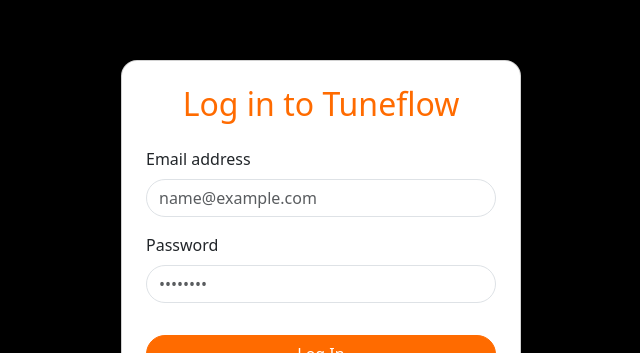
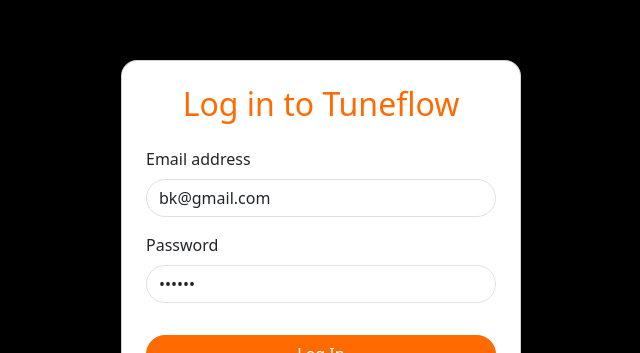
Before and after one commit to BrianKhong-BK/tuneflow-capstone, a React (Vite) app: page /login in a window 1280 px wide. Shown: the part 151-504 px from the top of the page, without its empty margins (319-959 px from the left). Built offline with nearby package versions, Linux system fonts and the light colour scheme; no server answers.

Commit message:
add discontinue message

```diff
--- a/src/pages/HomePage.jsx
+++ b/src/pages/HomePage.jsx
@@ -183,6 +183,16 @@
           <p className="lead mb-5">
             Stream your favorite music anytime, anywhere.
           </p>
+          <div className="lead mb-5">
+            <p>
+              (Due to API changes this site is no longer working. Just click on
+              login to continue or visit the new site:)
+            </p>
+            <a href="https://tuneflow-frontend.vercel.app">
+              https://tuneflow-frontend.vercel.app
+            </a>
+          </div>
+
           <div className="d-flex gap-3">
             <Button
               variant="outline-light"
--- a/src/pages/LoginPage.jsx
+++ b/src/pages/LoginPage.jsx
@@ -5,8 +5,8 @@
 import { useNavigate } from "react-router-dom";
 
 export default function LoginPage() {
-  const [email, setEmail] = useState("");
-  const [password, setPassword] = useState("");
+  const [email, setEmail] = useState("bk@gmail.com");
+  const [password, setPassword] = useState("123456");
   const [error, setError] = useState(null);
   const navigate = useNavigate();
 
```
